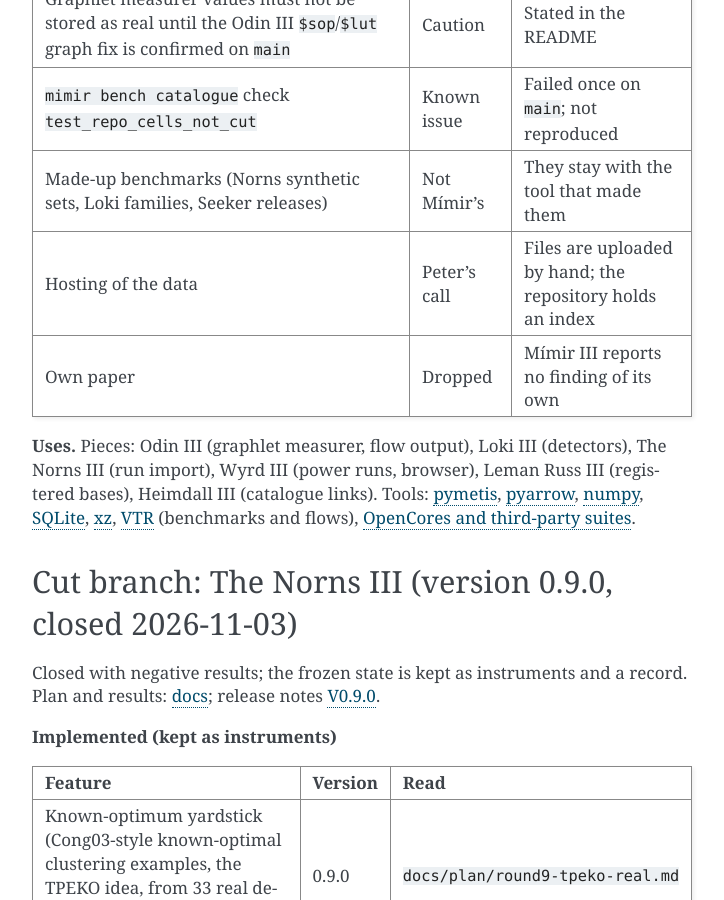
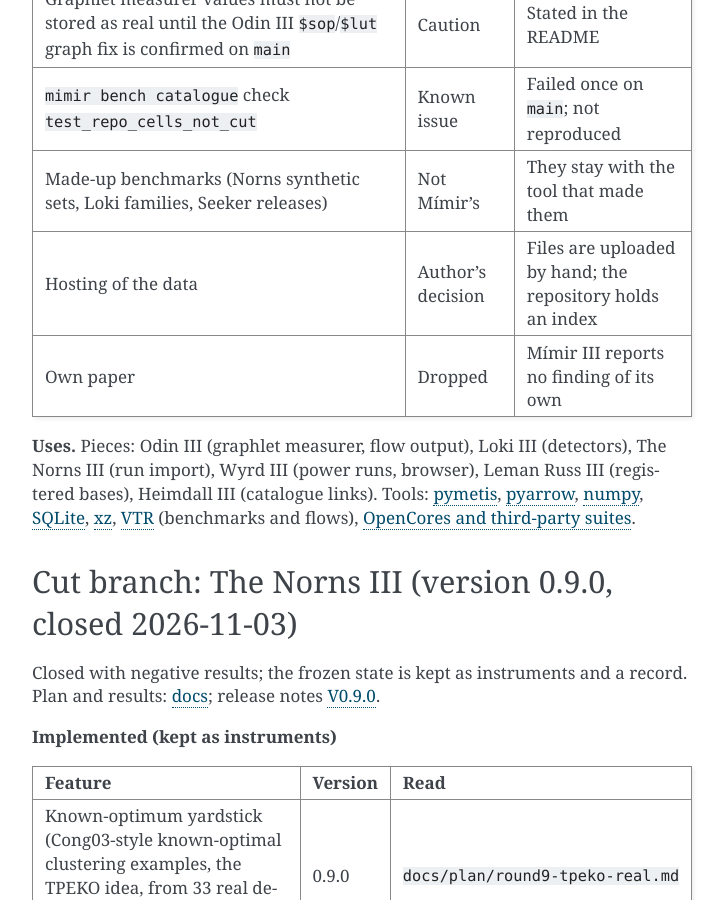
Before and after one commit to drpaj12/YggdrasilIII, a Sphinx documentation site: the page built from docs/features.md, in a window 1280 px wide and 900 px high, scrolled down 21125 px. Shown: the whole window, without its empty margins (388-1112 px from the left). Built offline with Sphinx 7.4.7, drawn with Linux system fonts in a browser that asks for light colours.

Commit message:
features: wording
Co-Authored-By: Claude Sonnet 5.5 <noreply@anthropic.com>
Claude-Session: https://claude.ai/code/session_01P6EspARcYHiCHb7DjCq7ya

```diff
--- a/docs/features.md
+++ b/docs/features.md
@@ -336,7 +336,7 @@ Documentation: specs in `docs/specs/` of the [repository](https://github.com/drp
 | Graphlet measurer values must not be stored as real until the Odin III `$sop`/`$lut` graph fix is confirmed on `main` | Caution | Stated in the README |
 | `mimir bench catalogue` check `test_repo_cells_not_cut` | Known issue | Failed once on `main`; not reproduced |
 | Made-up benchmarks (Norns synthetic sets, Loki families, Seeker releases) | Not Mímir's | They stay with the tool that made them |
-| Hosting of the data | Peter's call | Files are uploaded by hand; the repository holds an index |
+| Hosting of the data | Author's decision | Files are uploaded by hand; the repository holds an index |
 | Own paper | Dropped | Mímir III reports no finding of its own |
 
 **Uses.** Pieces: Odin III (graphlet measurer, flow output), Loki III (detectors), The Norns III (run import), Wyrd III
```
